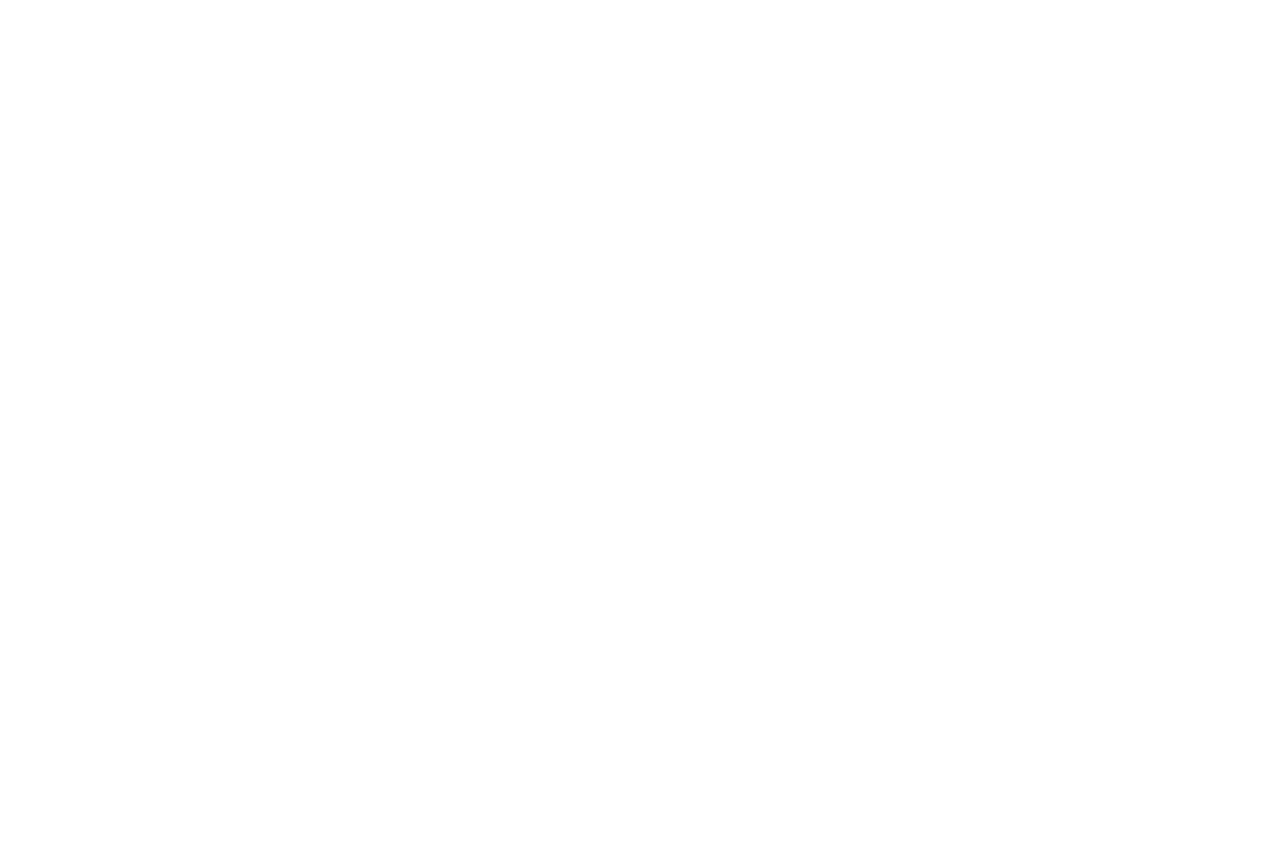
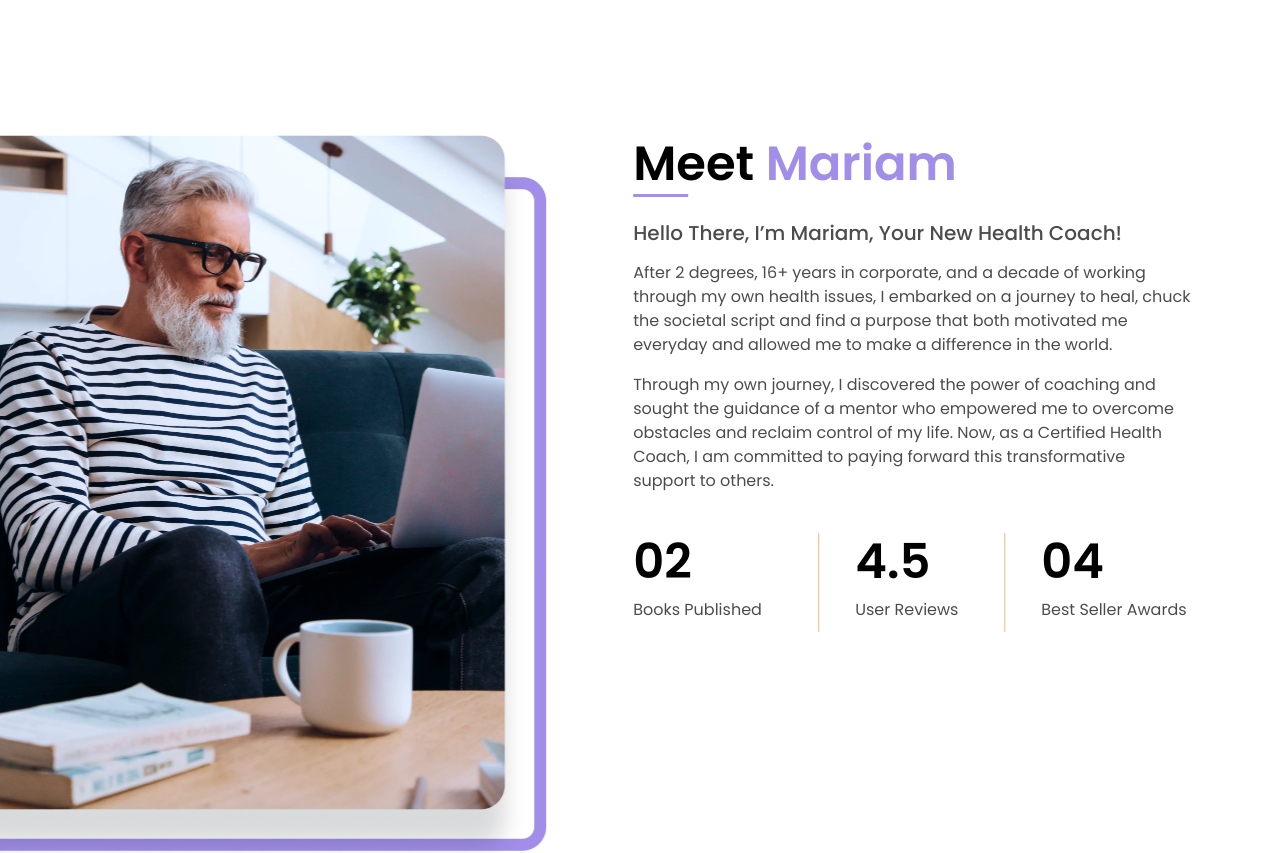
Before and after one commit to Shreya-454/wellnest, a React (Create React App) app: page / in a window 1280 px wide. Shown: the part 1040-1893 px from the top of the page. Before the commit the page ends 1048 px from the top, so only its background shows below. Built offline with nearby package versions, Linux system fonts and the light colour scheme.

Commit message:
meet section

```diff
--- a/src/App.js
+++ b/src/App.js
@@ -1,11 +1,13 @@
 import "./App.css";
 import Frequently from "./components/Frequently";
 import Hero from "./components/Hero";
+import Meet from "./components/Meet";
 
 function App() {
   return (
     <div>
       <Hero />
+      <Meet/>
       <Frequently />
     </div>
   );
--- /dev/null
+++ b/src/components/Meet.jsx
@@ -0,0 +1,40 @@
+import React from 'react'
+import meetImg from '../assets/images/webp/headerImages/meetImg.webp'
+import { CommonHeading, CommonPara } from './common/Headings'
+const Meet = () => {
+  return (
+    <div className='relative max-w-[1440px] mx-auto pt-[365px]'>
+      <div className="container max-w-[1314px] px-3 -translate-x-[6%]">
+<div className="flex flex-row flex-wrap -mx-3">
+<div className="w-1/2 px-3">
+<img src={meetImg} alt="meetImg" className='max-w-[611px] w-full'/>
+</div>
+<div className="w-1/2 px-3 flex justify-end">
+<div className='max-w-[558px] w-full'>
+  <CommonHeading heading="Meet " purpleHeading=" Mariam" className=" after:absolute relative after:w-[55px] after:h-[3px] after:bg-purple after:left-0 after:-bottom-1 mb-7"/>
+  <p className='font-medium font-poppins text-xl leading-120 text-black text-opacity-70 mb-4'>Hello There, I’m Mariam, Your New Health Coach!</p>
+  <CommonPara text="After 2 degrees, 16+ years in corporate, and a decade of working through my own health issues, I embarked on a journey to heal, chuck the societal script and find a purpose that both motivated me everyday and allowed me to make a difference in the world." className="mb-4"/>
+  <CommonPara text="Through my own journey, I discovered the power of coaching and sought the guidance of a mentor who empowered me to overcome obstacles and reclaim control of my life. Now, as a Certified Health Coach, I am committed to paying forward this transformative support to others." className="mb-10"/>
+  <div className="flex flex-row flex-wrap w-full mb-10">
+  <div className="w-1/3 border-r border-[#FFB685]">
+  <CommonHeading heading="02" className="mb-2"/>
+  <CommonPara text="Books Published" className="mb-2.5"/>
+  </div>
+  <div className="w-1/3 border-r border-[#FFB685] pl-9">
+  <CommonHeading heading="4.5" className="mb-2"/>
+  <CommonPara text="User Reviews" className="mb-2.5"/>
+  </div>
+  <div className="w-1/3 pl-9">
+  <CommonHeading heading="04" className="mb-2"/>
+  <CommonPara text="Best Seller Awards" className="mb-2.5"/>
+  </div>
+   </div>
+</div>
+</div>
+</div>
+      </div>
+    </div>
+  )
+}
+
+export default Meet
```
Also changed, not shown: src/assets/images/webp/headerImages/meetImg.webp (added).
